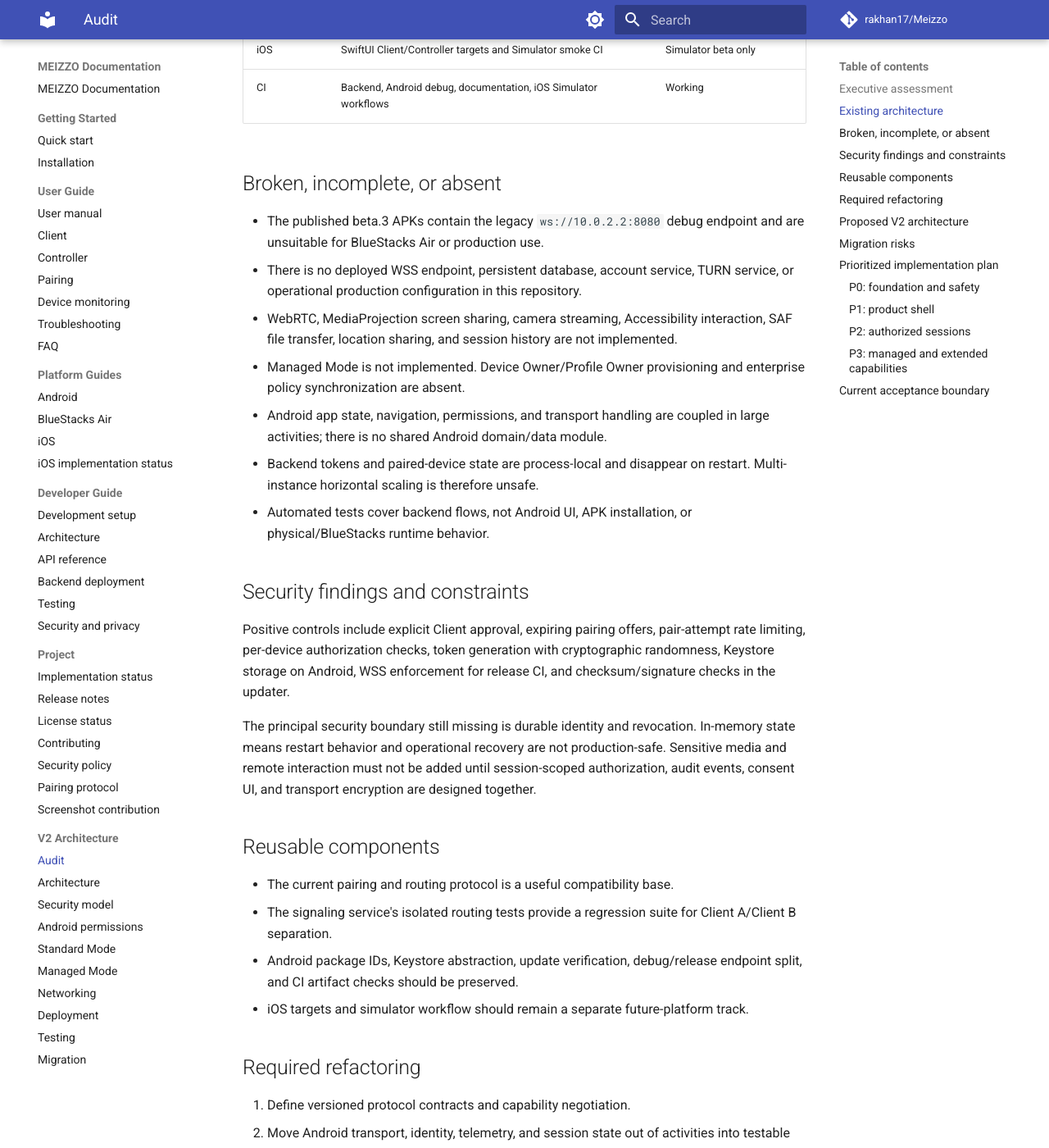
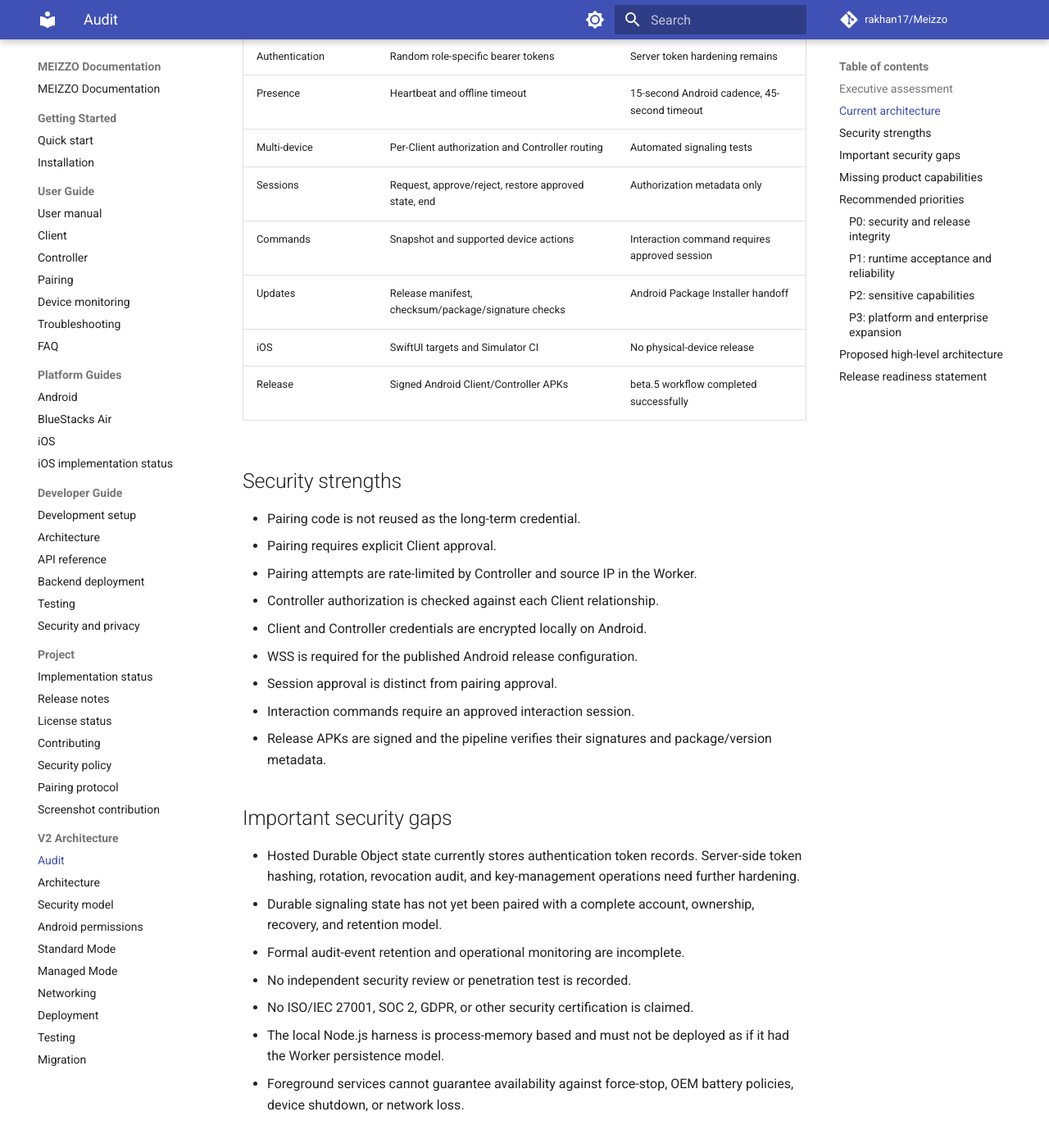
Before and after one commit to rakhan17/Meizzo, an MkDocs documentation site: the page built from docs/v2/architecture-audit.md, in a window 1280 px wide and 1400 px high, scrolled down 1126 px. Shown: the whole window at 82% size. Built offline with MkDocs 1.6.1 and Material for MkDocs 9.7.7, drawn with Linux system fonts in a browser that asks for light colours; comment, search, counter and statistics services are not loaded; some of the changed text lies outside the part shown.

Commit message:
docs: replace stale beta.3 architecture audit

````diff
--- a/docs/v2/architecture-audit.md
+++ b/docs/v2/architecture-audit.md
@@ -1,155 +1,146 @@
-# MEIZZO V2 architecture audit
+# MEIZZO architecture and security audit
 
-**Audit basis:** repository `main` at commit `b42ec3a` and the published
-`v0.1.0-beta.3` release. This document records observed implementation, not
-planned capability.
+**Audit basis:** beta.5 release workflow run
+[42948592178](https://github.com/rakhan17/Meizzo/actions/runs/42948592178),
+release source commit `8ddb147c4af628a5166f455c6b58b4d4fbe3dc66`, and the
+current hosted Worker implementation.
+
+This is a repository-level engineering audit, not an independent penetration
+test, compliance assessment, or security certification.
 
 ## Executive assessment
 
-MEIZZO currently has a working beta foundation for consent-based pairing,
-token-authenticated WebSocket signaling, presence, telemetry forwarding,
-multi-device routing, device commands, Android APK updates, and iOS Simulator
-smoke builds. It is not yet a remote-screen or enterprise-management product.
-The highest-risk work is the missing media/session architecture, the
-monolithic Android UI/lifecycle implementation, and the lack of a hosted
-production backend with persistent state and TURN.
+MEIZZO has progressed beyond the original pairing prototype. The Android
+beta includes separate Client and Controller apps, authenticated WSS
+signaling, explicit pairing and session consent, multi-device routing,
+telemetry, supported device commands, foreground connection services,
+reconnect handling, secure local credential storage, and a signed release
+pipeline. The hosted signaling implementation uses Cloudflare Workers and a
+Durable Object for state persistence.
 
-## Existing architecture
+The project is still a beta device-assistance platform. It is not yet a
+screen-sharing product, unrestricted remote-control tool, managed enterprise
+platform, or formally audited production service.
 
-| Area | Observed implementation | State |
+## Current architecture
+
+| Area | Current implementation | Evidence / boundary |
 |---|---|---|
-| Android apps | Two independent Kotlin Android applications with package IDs `com.meizzo.client` and `com.meizzo.controller` | Working beta |
-| Android UI | Programmatic views and lifecycle/network logic concentrated in each `MainActivity` | Working but high refactoring risk |
-| Signaling | Node.js `ws` server sharing an HTTP listener with `/healthz` | Working in tests |
-| Pairing | Six-digit, expiring, single-use offer; explicit Client approval; rate limiting | Implemented and tested |
-| Identity | Random tokens held in Android Keystore-backed stores; server state is in memory | Partial; no durable account/device store |
-| Presence | Client heartbeat and authoritative 45-second timeout | Implemented and tested |
-| Telemetry | Client-generated snapshot data forwarded in heartbeat metadata | Partial; no schema/version registry |
-| Commands | Snapshot, rename, revoke, flashlight/alarm paths | Partial; no remote input or media |
-| Updates | GitHub Releases lookup, checksum/package/signature checks, Package Installer handoff | Implemented; physical installation untested |
-| iOS | SwiftUI Client/Controller targets and Simulator smoke CI | Simulator beta only |
-| CI | Backend, Android debug, documentation, iOS Simulator workflows | Working |
+| Android apps | Separate Kotlin Client and Controller apps | Distinct package IDs |
+| Android connection lifecycle | Foreground services, reconnect backoff, boot receivers | OEM/OS restrictions still apply |
+| Local credentials | AES-GCM values with Android Keystore keys | Per-app aliases |
+| Signaling protocol | JSON WebSocket protocol v2 | Worker advertises capability set |
+| Hosted signaling | Cloudflare Worker + Durable Object | Durable Object storage persists state |
+| Local signaling | Node.js + `ws` | In-memory Maps; development only |
+| Pairing | Six-digit, expiring, one-time offer and explicit approval | Rate-limited |
+| Authentication | Random role-specific bearer tokens | Server token hardening remains |
+| Presence | Heartbeat and offline timeout | 15-second Android cadence, 45-second timeout |
+| Multi-device | Per-Client authorization and Controller routing | Automated signaling tests |
+| Sessions | Request, approve/reject, restore approved state, end | Authorization metadata only |
+| Commands | Snapshot and supported device actions | Interaction command requires approved session |
+| Updates | Release manifest, checksum/package/signature checks | Android Package Installer handoff |
+| iOS | SwiftUI targets and Simulator CI | No physical-device release |
+| Release | Signed Android Client/Controller APKs | beta.5 workflow completed successfully |
 
-## Broken, incomplete, or absent
+## Security strengths
 
-- The published beta.3 APKs contain the legacy `ws://10.0.2.2:8080` debug
-  endpoint and are unsuitable for BlueStacks Air or production use.
-- There is no deployed WSS endpoint, persistent database, account service,
-  TURN service, or operational production configuration in this repository.
-- WebRTC, MediaProjection screen sharing, camera streaming, Accessibility
-  interaction, SAF file transfer, location sharing, and session history are
-  not implemented.
-- Managed Mode is not implemented. Device Owner/Profile Owner provisioning
-  and enterprise policy synchronization are absent.
-- Android app state, navigation, permissions, and transport handling are
-  coupled in large activities; there is no shared Android domain/data module.
-- Backend tokens and paired-device state are process-local and disappear on
-  restart. Multi-instance horizontal scaling is therefore unsafe.
-- Automated tests cover backend flows, not Android UI, APK installation, or
-  physical/BlueStacks runtime behavior.
+- Pairing code is not reused as the long-term credential.
+- Pairing requires explicit Client approval.
+- Pairing attempts are rate-limited by Controller and source IP in the Worker.
+- Controller authorization is checked against each Client relationship.
+- Client and Controller credentials are encrypted locally on Android.
+- WSS is required for the published Android release configuration.
+- Session approval is distinct from pairing approval.
+- Interaction commands require an approved interaction session.
+- Release APKs are signed and the pipeline verifies their signatures and
+  package/version metadata.
 
-## Security findings and constraints
+## Important security gaps
 
-Positive controls include explicit Client approval, expiring pairing offers,
-pair-attempt rate limiting, per-device authorization checks, token generation
-with cryptographic randomness, Keystore storage on Android, WSS enforcement
-for release CI, and checksum/signature checks in the updater.
+- Hosted Durable Object state currently stores authentication token records.
+  Server-side token hashing, rotation, revocation audit, and key-management
+  operations need further hardening.
+- Durable signaling state has not yet been paired with a complete account,
+  ownership, recovery, and retention model.
+- Formal audit-event retention and operational monitoring are incomplete.
+- No independent security review or penetration test is recorded.
+- No ISO/IEC 27001, SOC 2, GDPR, or other security certification is claimed.
+- The local Node.js harness is process-memory based and must not be deployed as
+  if it had the Worker persistence model.
+- Foreground services cannot guarantee availability against force-stop,
+  OEM battery policies, device shutdown, or network loss.
 
-The principal security boundary still missing is durable identity and
-revocation. In-memory state means restart behavior and operational recovery
-are not production-safe. Sensitive media and remote interaction must not be
-added until session-scoped authorization, audit events, consent UI, and
-transport encryption are designed together.
+## Missing product capabilities
 
-## Reusable components
+- WebRTC media transport and STUN/TURN.
+- MediaProjection screen capture and camera streaming.
+- General Accessibility-based remote input.
+- Scoped file transfer and location sharing.
+- Android Enterprise enrollment and Managed Mode.
+- Signed iOS physical-device distribution.
+- End-to-end acceptance on physical Android devices and multi-instance
+  emulator/BlueStacks configurations.
 
-- The current pairing and routing protocol is a useful compatibility base.
-- The signaling service's isolated routing tests provide a regression suite for
-  Client A/Client B separation.
-- Android package IDs, Keystore abstraction, update verification, debug/release
-  endpoint split, and CI artifact checks should be preserved.
-- iOS targets and simulator workflow should remain a separate future-platform
-  track.
+Session type labels for screen, camera, and files are not evidence that those
+capabilities exist. The current session implementation is an authorization
+lifecycle only.
 
-## Required refactoring
+## Recommended priorities
 
-1. Define versioned protocol contracts and capability negotiation.
-2. Move Android transport, identity, telemetry, and session state out of
-   activities into testable modules.
-3. Introduce a shared Android domain contract without merging the two apps.
-4. Add durable backend identity/session storage before deployment or media.
-5. Add explicit session lifecycle and audit events before sensitive commands.
-6. Add a WebRTC signaling/media boundary only after a real WSS/TURN deployment
-   exists.
+### P0: security and release integrity
 
-## Proposed V2 architecture
+1. Hash server-side tokens at rest and implement token rotation/revocation.
+2. Add durable audit events for pairing, authorization, session, and revoke
+   transitions without recording secrets.
+3. Define data retention and account/device recovery semantics.
+4. Perform an independent security review and focused abuse/isolation tests.
+5. Add a release provenance check so the published tag points to the exact
+   source commit used to build its APK assets.
+
+### P1: runtime acceptance and reliability
+
+1. Complete physical Android testing for Client and Controller.
+2. Test two or more Clients with one Controller and verify isolation.
+3. Test reconnect, reboot, force-stop, OEM battery restrictions, and network
+   interruption.
+4. Validate the updater with an existing installation signed by the same key.
+5. Add operational health and alerting for the hosted Durable Object.
+
+### P2: sensitive capabilities
+
+1. Design a capability negotiation contract.
+2. Add a session-bound MediaProjection flow with explicit consent.
+3. Add WebRTC signaling and STUN/TURN only after the security boundary is
+   reviewed.
+4. Add file, location, and input capabilities individually with platform
+   permissions and revocation tests.
+
+### P3: platform and enterprise expansion
+
+1. Complete iOS physical-device signing and testing.
+2. Define Android Enterprise enrollment requirements before implementing
+   Managed Mode.
+3. Avoid claiming platform parity until the same acceptance matrix passes.
+
+## Proposed high-level architecture
 
 ```mermaid
 flowchart LR
-  C[Android Client] -->|WSS protocol| S[Signaling API]
-  O[Android Controller] -->|WSS protocol| S
-  S --> D[(Durable identity and session store)]
-  C -->|WebRTC after consent| M[STUN/TURN media plane]
-  O -->|WebRTC after consent| M
-  A[Android permission and session services] -.-> C
-  P[Policy/enrollment service] -.-> C
-  P -.-> O
+  C[Android Client] <-->|WSS control plane| S[Cloudflare Worker]
+  O[Android Controller] <-->|WSS control plane| S
+  S <--> D[Durable Object]
+  D <--> DB[(Persistent DO state)]
+  C -. future consented media .-> M[WebRTC / STUN / TURN]
+  O -. future consented media .-> M
+  P[OS permissions and Client consent] -. governs .-> C
 ```
 
-The signaling API remains the control plane. WebRTC is a separate media plane.
-The Client owns OS permission prompts and capture resources; the Controller
-requests capabilities but cannot bypass them. Managed Mode is an enrollment
-and policy layer, not a privilege escalation.
+The media path is intentionally dashed because it is not implemented.
 
-## Migration risks
+## Release readiness statement
 
-- Changing message shapes can strand beta clients; protocol version and
-  capability negotiation must be additive first.
-- Moving from in-memory tokens to durable storage requires token rotation and
-  revocation semantics.
-- MediaProjection and Accessibility have OS-controlled consent flows that
-  cannot be made silent.
-- A new Android UI stack can regress pairing unless backend contract tests and
-  debug endpoint injection remain in every CI build.
-- Beta.3 signing compatibility is not established; no release should claim
-  upgrade support until the historical signing certificate is available.
-
-## Prioritized implementation plan
-
-### P0: foundation and safety
-
-- Version protocol messages and advertise capabilities.
-- Define session, capability, telemetry, and error contracts.
-- Extract Android transport and identity state from activities.
-- Add backend persistence design and deployment contract.
-- Keep current pairing/multi-device tests green.
-
-### P1: product shell
-
-- Add a Material 3 design system and state-driven navigation in each app.
-- Preserve existing pairing, telemetry, commands, and updater behind the new
-  presentation layer.
-- Add diagnostics and capability/permission state without inventing support.
-
-### P2: authorized sessions
-
-- Implement session lifecycle and audit events.
-- Add MediaProjection foreground service and WebRTC only with a deployed WSS,
-  STUN/TURN, and explicit consent flow.
-- Evaluate Accessibility as an optional, user-enabled capability with
-  protected-UI limitations documented.
-
-### P3: managed and extended capabilities
-
-- Add SAF-based file operations, camera/location consent, and managed
-  enrollment only after their platform contracts are implemented.
-- Add Android Enterprise provisioning and policy state; do not ship a cosmetic
-  Managed Mode toggle.
-
-## Current acceptance boundary
-
-The repository is suitable for continued beta development and automated
-signaling regression testing. It is not ready for a production remote-access
-release or an enterprise deployment. Physical BlueStacks, physical Android,
-signed iOS, hosted backend, TURN, and release-key validation remain external
-requirements.
+Beta.5 proves that the Android release pipeline can build, sign, validate,
+and publish separate Client and Controller APKs. It does not establish
+physical-device compatibility, full remote-control capability, enterprise
+readiness, or independent security assurance. Keep those claims separate in
+the README, release notes, and product UI.
````
